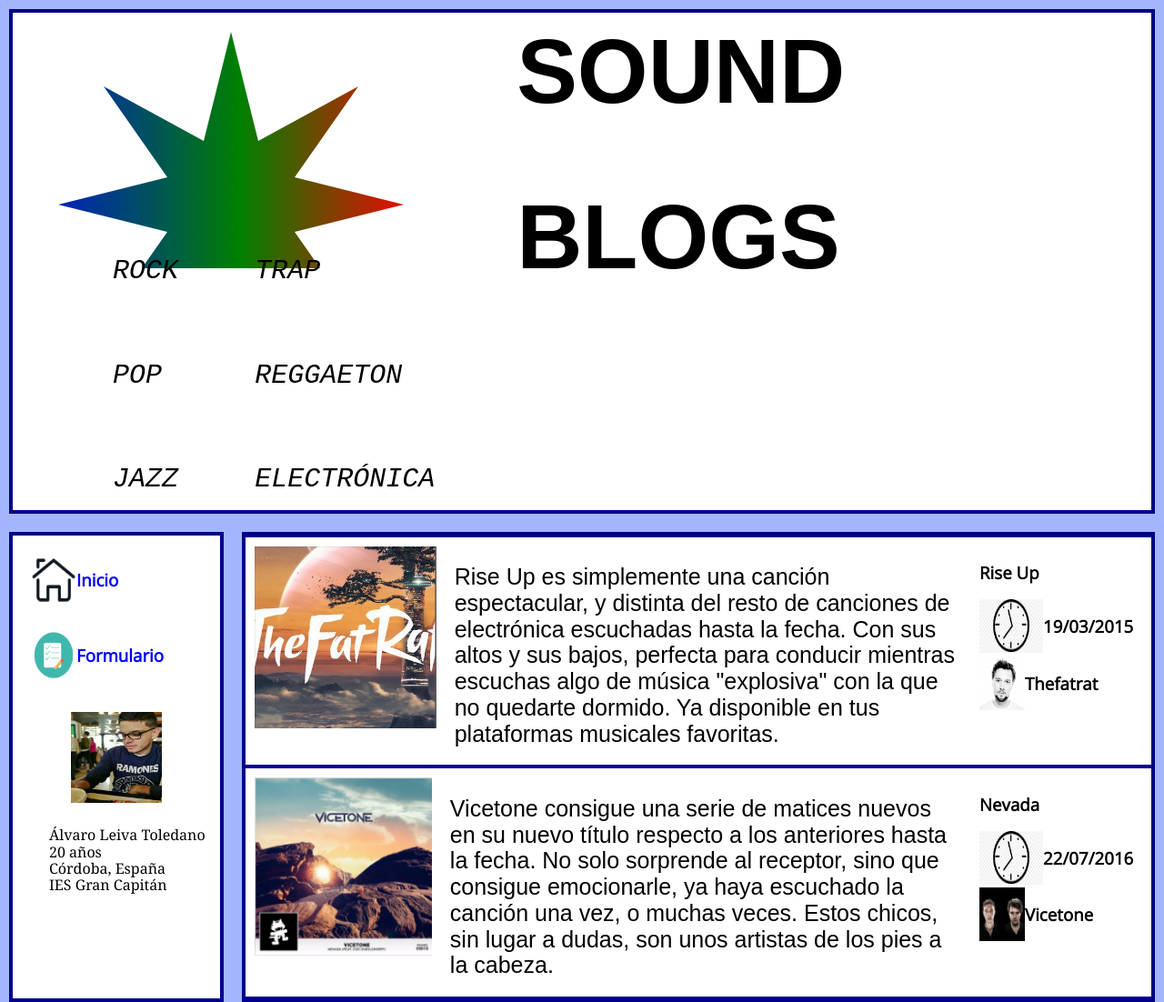
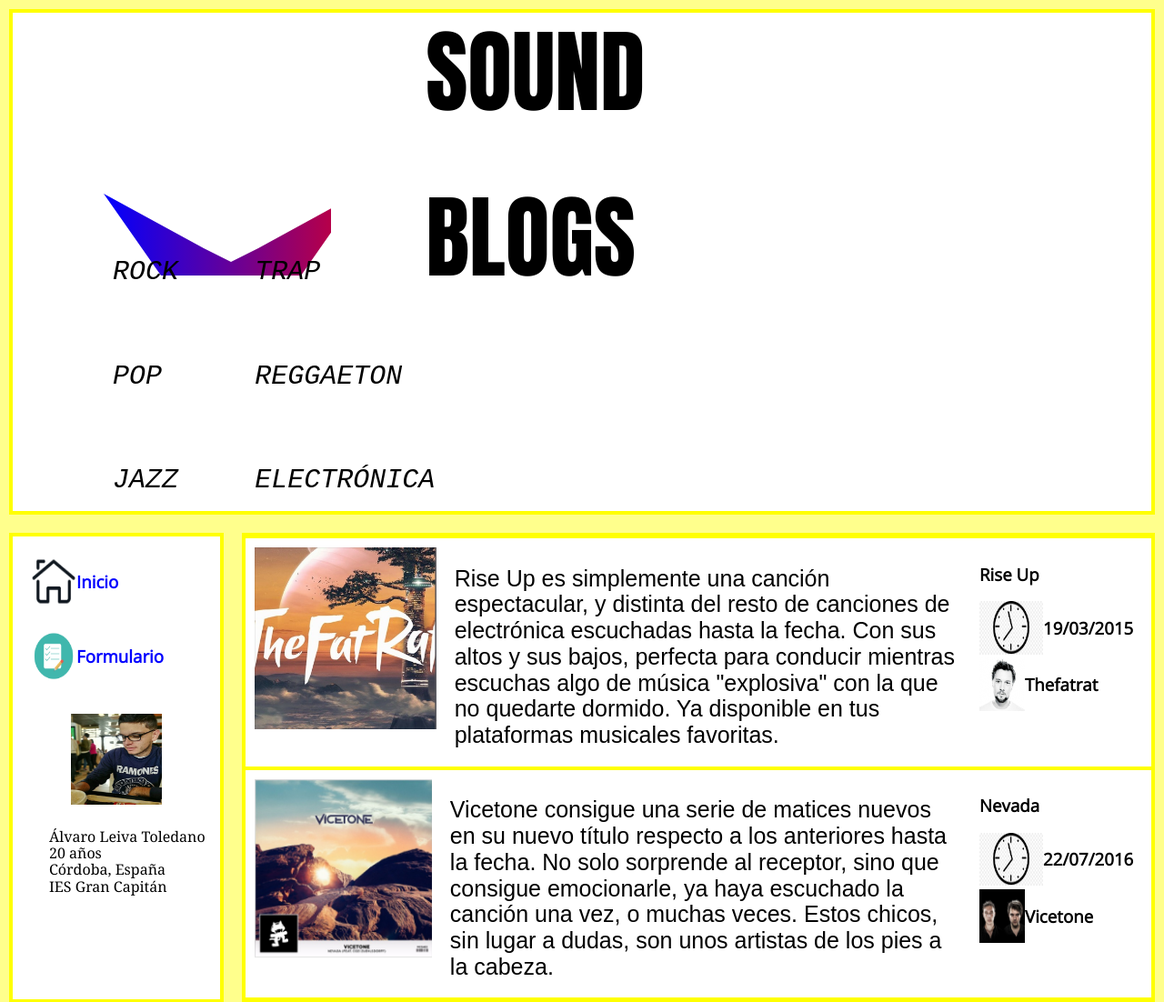
Before and after one commit to alvaroolt/Practica10-DIW, a plain HTML site: page index.html in a window 1280 px wide. Shown: the top 1102 px of the page at 91% size. Drawn offline with nearby package versions, Linux system fonts and the light colour scheme.

Commit message:
Leves correcciones

```diff
--- a/css/styles.css
+++ b/css/styles.css
@@ -1,10 +1,10 @@
 body{
-	background: #A4B5FF;
+	background: #FFFF8C;
 	font-family: 'Open Sans', sans-serif;
 }
 header, section, nav{
     background-color: white;
-    border: 4px solid darkblue;
+    border: 4px solid #FFFF00;
     margin:10px;
 }
 
@@ -14,7 +14,7 @@ header, section, nav{
 }
 
 #titulo h1{
-    font-family: 'Arial';
+    font-family: 'Impact';
     font-size: 100px;
 }
 
@@ -22,6 +22,7 @@ ul{
     display: inline-block;
     list-style: none;
 }
+
 #tiposmusica ul li{
     margin: 20px 20px 80px 20px;
     font-size: 30px;
@@ -36,8 +37,8 @@ main{
 
 article{
     padding: 10px 0px 0px 10px;
-    border-bottom: 2px solid darkblue;
-    border-top: 2px solid darkblue;
+    border-bottom: 2px solid #FFFF00;
+    border-top: 2px solid #FFFF00;
 }
 
 .imagenmusicaytexto{
@@ -86,12 +87,12 @@ nav div{
 }
 
 footer{
-    background-color: darkslategrey;
-    margin: 1% 1% 1% 1%;
+    background-color: #282828;
+    *margin: 1% 1% 1% 1%;
     text-align: center;
     font-size: 10px;
     color:white;
-    border: 4px solid darkblue;
+    *border: 4px solid #FFFF00;
 }
 
 #info a:link, #info a:visited, #info a:active{
--- a/index.html
+++ b/index.html
@@ -15,7 +15,7 @@
 <body>
     <header>
         <div id="canvas">
-            <canvas id="micanvas" width="400px" height="300px">
+            <canvas id="micanvas">
                 tu navegador no soporta canvas
             </canvas>
         </div>
--- a/js/canvas.js
+++ b/js/canvas.js
@@ -16,28 +16,25 @@ window.onload = function () {
     if (contexto) {
 
         x = 0;
-        y = 50;
+        y = 10;
         contexto.beginPath();
         contexto.moveTo(50 + x, 50 + y);
         contexto.lineTo(120 + x, 150 + y);
         contexto.lineTo(0 + x, 180 + y);
         contexto.lineTo(120 + x, 210 + y);
-        contexto.lineTo(50 + x, 310 + y);
-        contexto.lineTo(160 + x, 250 + y);
-        contexto.lineTo(190 + x, 370 + y);
-        contexto.lineTo(220 + x, 250 + y);
-        contexto.lineTo(330 + x, 310 + y);
+        contexto.lineTo(70 + x, 250 + y);
+        contexto.lineTo(310 + x, 250 + y);
         contexto.lineTo(260 + x, 210 + y);
         contexto.lineTo(380 + x, 180 + y);
         contexto.lineTo(260 + x, 150 + y);
         contexto.lineTo(330 + x, 50 + y);
         contexto.lineTo(220 + x, 110 + y);
-        contexto.lineTo(190 + x, -10 + y);
+        contexto.lineTo(190 + x, 125 + y);
         contexto.lineTo(160 + x, 110 + y);
         let lineGrad = contexto.createLinearGradient(-100 + x, 200 + y, 400 + x, 200 + y);
         lineGrad.addColorStop(0, '#fff');
-        lineGrad.addColorStop(0.05, 'blue');
-        lineGrad.addColorStop(0.6, 'green');
+        lineGrad.addColorStop(0.30, 'blue');
+        //lineGrad.addColorStop(0, 'green');
         lineGrad.addColorStop(1, 'red');
         contexto.fillStyle = lineGrad;
         contexto.fill();
```
